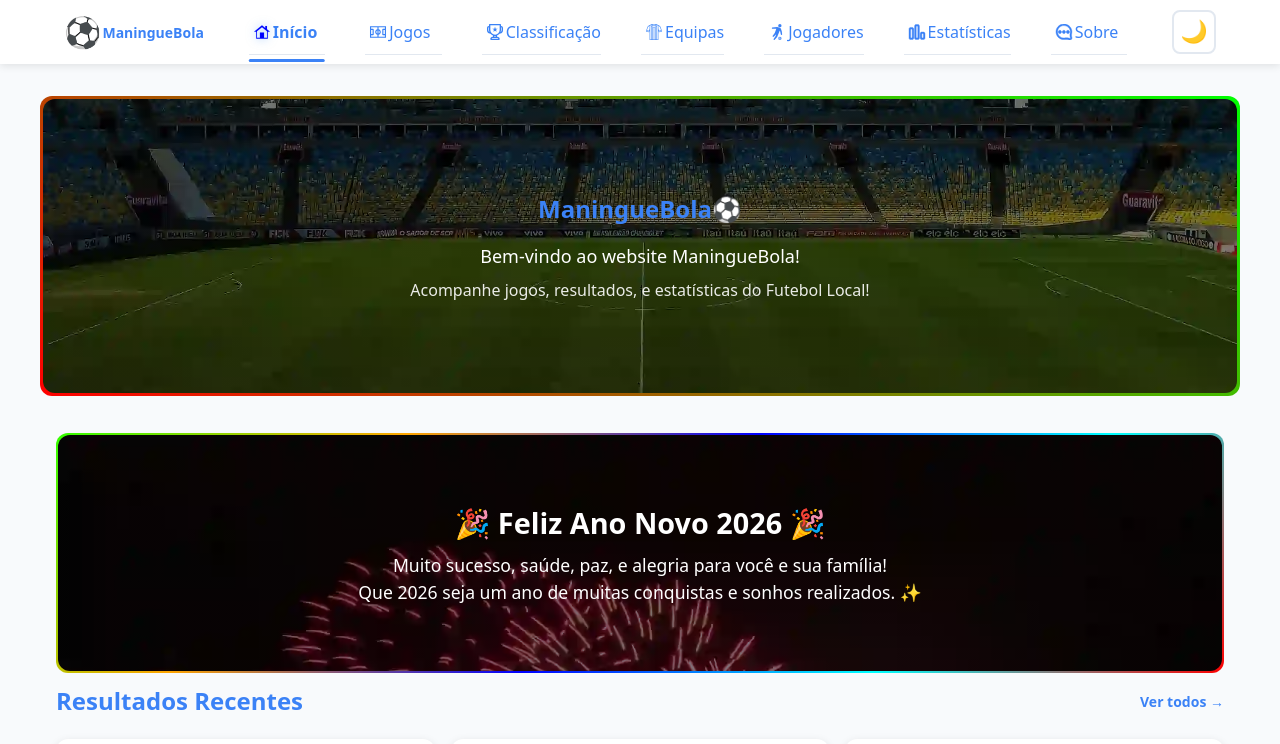
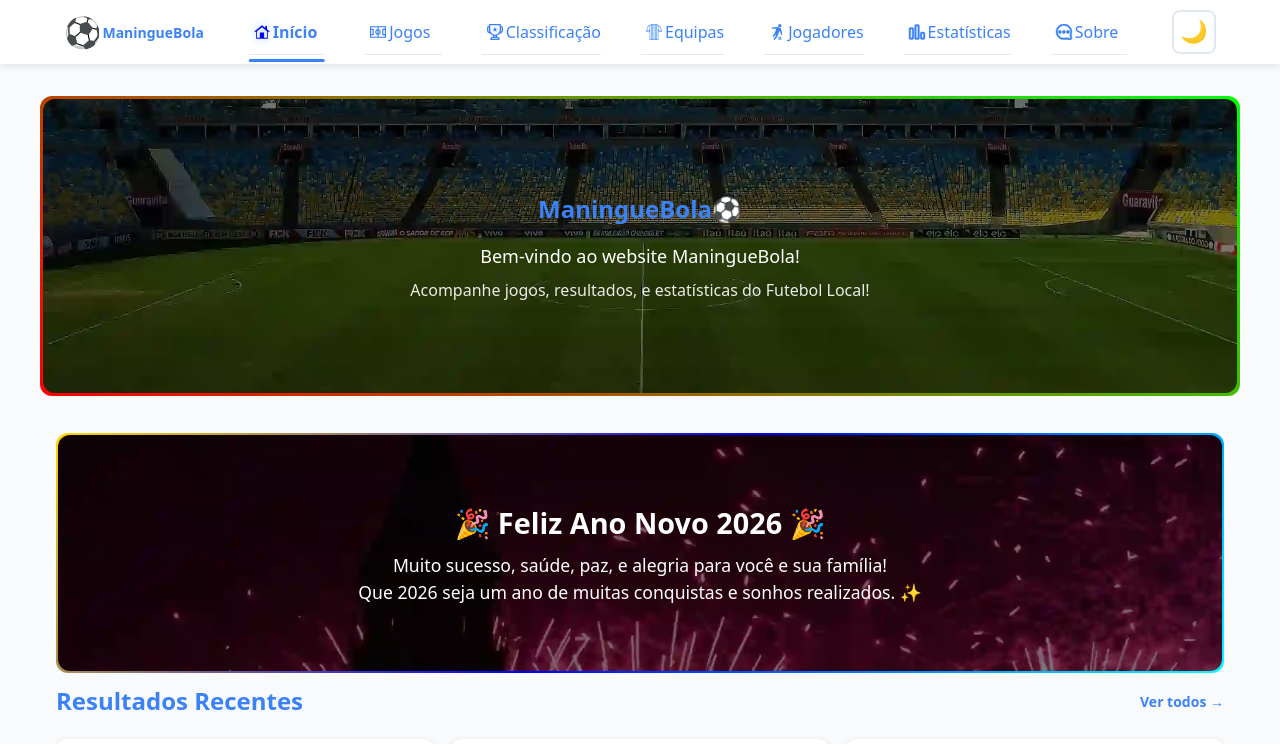
Before and after one commit to Raimundroid/maninguebola, a React (Vite) app: page / in a window 1280 px wide. Shown: the top 744 px of the page. Built offline with nearby package versions, Linux system fonts and the light colour scheme.

Commit message:
for a daily commmit: changed the bg img of the seasoanle banner

```diff
--- a/index.html
+++ b/index.html
@@ -45,7 +45,7 @@
 
     <link
       rel="preload"
-      href="/images/seasonalBanner/belgrade-new-year-fireworks-0.webp"
+      href="/images/seasonalBanner/clock-tower-fireworks-0.webp"
       as="image"
       fetchpriority="auto"
     />
--- a/src/components/atoms/newYearBanner/NewYearBanner.css
+++ b/src/components/atoms/newYearBanner/NewYearBanner.css
@@ -63,8 +63,7 @@
   /* --- Gradient Border Implementation --- */
   /* 1. Use background-clip to ensure the background only covers the border box (transparent inside) */
   /* Remove the 'Inner background color' line that filled the interior */
-  background: linear-gradient(135deg, rgb(51, 255, 0), orange, blue, cyan, red)
-    border-box;
+  background: linear-gradient(135deg, gold, blue, cyan) border-box;
   /* background: linear-gradient(-45deg, blue 0, green 100%) border-box; */
 
   /* 2. Set the border-radius */
@@ -98,7 +97,7 @@
 
   /* --- Background Image Properties (Best Definitions) --- */
   background-image: linear-gradient(rgba(0, 0, 0, 0.5), rgba(0, 0, 0, 0.5)),
-    url("/images/seasonalBanner/belgrade-new-year-fireworks-0.webp"); /* Adds dark overlay for readability */
+    url("/images/seasonalBanner/clock-tower-fireworks-0.webp"); /* Adds dark overlay for readability */
 
   /* belgrade-new-year-fireworks-0.webp */
   /* clock-tower-fireworks-0.webp */
```
